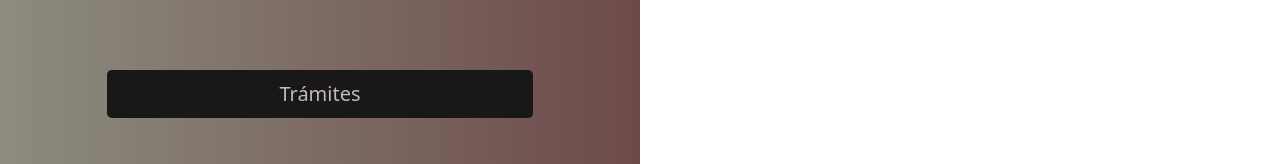
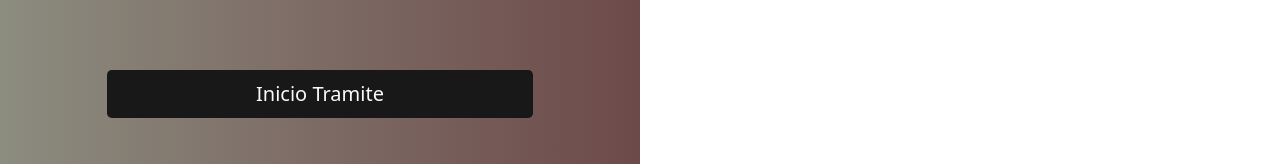
Before and after one commit to LautaroMSosa/StepOut-BS, a plain HTML site: page tramites.html in a window 1280 px wide. Shown: the part 361-525 px from the top of the page. Drawn offline with nearby package versions, Linux system fonts and the light colour scheme.

Commit message:
ultimos cambios

```diff
--- a/tramites.html
+++ b/tramites.html
@@ -33,7 +33,7 @@
             <!--tres botones p menu  -->
             <div class="d-grid gap-5 col-8 mx-auto">
                 <h2 class="titulo-h2">Lorem ipsum dolor, sit amet consectetur adipisicing elit.</h2>
-                <button class="btn btn-light btn-lg" type="button">Trámites</button>
+                <button type="submit" class="btn btn-light btn-lg"><a href="inicio-form.html">Inicio Tramite</button></a>
                 <button class="btn btn-light btn-lg" type="button">Comunidad</button>
                 <button class="btn btn-light btn-lg" type="button">Información</button>
       </div>
```
